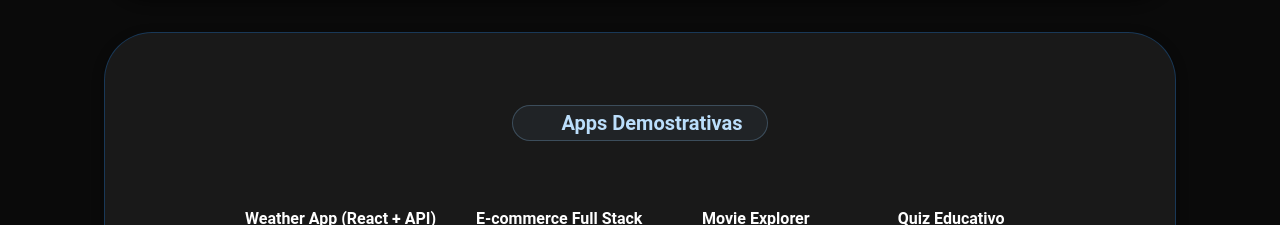
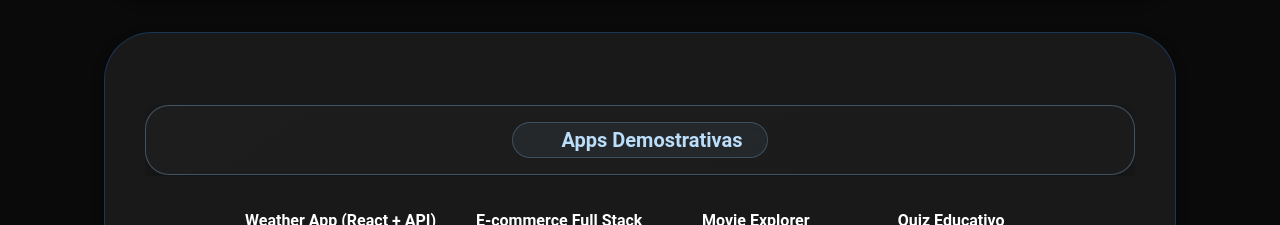
Before and after one commit to Patogol35/jorgito, a React (Vite) app: page / in a window 1280 px wide. Shown: the part 2963-3188 px from the top of the page. Built offline with nearby package versions, Linux system fonts and the light colour scheme; some icons are missing.

Commit message:
Update Projects.jsx

```diff
--- a/src/components/Projects.jsx
+++ b/src/components/Projects.jsx
@@ -168,7 +168,33 @@ export default function Projects({ t }) {
       >
         {/* HEADER */}
         <motion.div variants={fadeCinematic}>
-          <Box sx={{ textAlign: "center", marginBottom: "2rem" }}>
+          <Box
+  sx={{
+    textAlign: "center",
+    px: 1,
+    py: 2,
+
+    borderRadius: "24px",
+
+    background:
+      palette.mode === "dark"
+        ? "linear-gradient(145deg, rgba(255,255,255,0.02), rgba(255,255,255,0.01))"
+        : "linear-gradient(145deg, rgba(25,118,210,0.02), rgba(255,255,255,0.9))",
+
+    border: `1px solid ${
+      palette.mode === "dark"
+        ? "rgba(144,202,249,0.32)"
+        : "rgba(25,118,210,0.22)"
+    }`,
+
+    boxShadow:
+      palette.mode === "dark"
+        ? "0 8px 24px rgba(0,0,0,0.28)"
+        : "0 8px 24px rgba(25,118,210,0.08)",
+
+    backdropFilter: "blur(10px)",
+  }}
+>
             <Box
               sx={{
                 display: "inline-flex",
```
